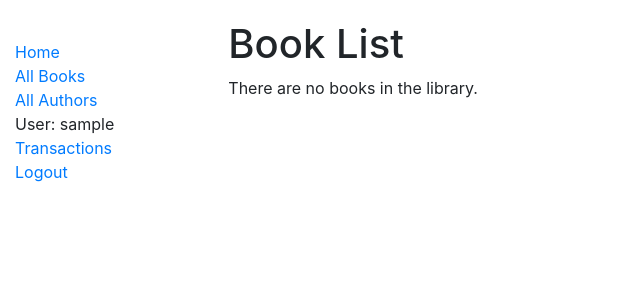
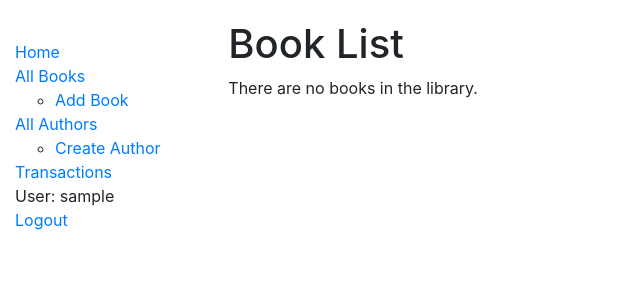
Before and after one commit to granaderos/Django-Local-Library, a Django app: page /catalog/books/ in a window 1280 px wide. Shown: the top 300 px of the page, without its empty margins (0-640 px from the left). Run offline with Django 3.2, Linux system fonts and the light colour scheme; the visitor is signed in with stand-in values (Sample User, id 1); data that the repository does not hold is empty; some libraries are stand-ins or nearby versions.

Commit message:
Book and Author update and delete for librarians - added.

```diff
--- a/catalog/templates/base_generic.html
+++ b/catalog/templates/base_generic.html
@@ -23,15 +23,26 @@
                         <ul class="sidebar-nav">
                             <li><a href="{% url 'index' %}">Home</a></li>
                             <li><a href="{% url 'books' %}">All Books</a></li>
+                            {% if user.is_authenticated and user.is_staff %}
+                                <ul>
+                                    <li><a href="{% url 'book-create' %}">Add Book</a></li>
+                                </ul>
+
+                                {% endif %}
                             <li><a href="{% url 'authors' %}">All Authors</a></li>
                             {% if user.is_authenticated %}
-                                <li>User: {{ user.get_username }}</li>
                                 {% if user.is_staff %}
+                                    <li>
+                                        <ul>
+                                            <li><a href="{% url 'author-create' %}">Create Author</a></li></li>
+                                            {# <li><a href="{% url 'author-update' %}">Update Author</a></li> #}
+                                            {# <li><a href="{% url 'author-delete' %}">Delete Author</a></li> #}
+                                        </ul>
                                     <li><a href="{% url 'transactions' %}">Transactions</a></li>
                                 {% else %}
-
                                     <li><a href="{% url 'my-borrowed' %}">My Borrowed</a></li>
                                 {% endif %}
+                                <li>User: {{ user.get_username }}</li>
                                 <li><a href="{% url 'logout' %}?next={{ request.path }}">Logout</a></li>
                             {% else %}
                                 <li><a href="{% url 'login' %}?next={{ request.path }}">Login</a></li>
--- a/catalog/templates/author_list.html
+++ b/catalog/templates/catalog/author_list.html
@@ -12,6 +12,12 @@
             {% for author in author_list %}
                 <li>
                     <a href="{{ author.get_absolute_url }}">{{ author.last_name }}, {{ author.first_name }} ({{ author.date_of_birth }} - {{ author.date_of_death }})</a>
+                    {% if user.is_authenticated and user.is_staff %}
+                        [<a href="{% url 'author-update' author.id %}">UPDATE</a> |
+                         <a href="{% url 'author-delete' author.id %}">DELETE</a>
+                        ]
+
+                    {% endif %}
                 </li>
             {% endfor %}
         </ul>
--- a/catalog/templates/book_list.html
+++ b/catalog/templates/catalog/book_list.html
@@ -9,6 +9,11 @@
                 <li>
                     <a href="{{ book.get_absolute_url }}">{{ book.title }}</a>
                     {{ book.author }}
+                    {% if user.is_authenticated and user.is_staff %}
+                        [<a href="{% url 'book-update' book.id %}">UPDATE</a> |
+                         <a href="{% url 'book-delete' book.id %}">DELETE</a>]
+                    {% endif %}
+
                 </li>
             {% endfor %}
         </ul>
--- a/catalog/urls.py
+++ b/catalog/urls.py
@@ -10,4 +10,10 @@ urlpatterns = [
     path('mybooks/', views.LoanedBooksByUserListView.as_view(), name='my-borrowed'),
     path('transactions/', views.TransactionsListView.as_view(), name='transactions'),
     path('book/<uuid:pk>/renew/', views.renew_book_librarian, name='renew-book-librarian'),
+    path('author/create/', views.AuthorCreate.as_view(), name='author-create'),
+    path('author/<int:pk>/update/', views.AuthorUpdate.as_view(), name='author-update'),
+    path('author/<int:pk>/delete/', views.AuthorDelete.as_view(), name='author-delete'),
+    path('book/create/', views.BookCreate.as_view(), name='book-create'),
+    path('book/<int:pk>/update/', views.BookUpdate.as_view(), name='book-update'),
+    path('book/<int:pk>/delete/', views.BookDelete.as_view(), name='book-delete'),
 ]
--- a/catalog/views.py
+++ b/catalog/views.py
@@ -57,7 +57,7 @@ def renew_book_librarian(request, pk):
         proposed_renewal_date = datetime.date.today() + datetime.timedelta(weeks=3)
         form = RenewBookForm(initial={'renewal_date': proposed_renewal_date,})
 
-    return render(request, 'book_renew_librarian.html', {'form': form, 'bookinst': book_inst})
+    return render(request, 'catalog/book_renew_librarian.html', {'form': form, 'bookinst': book_inst})
 
 class BookListView(generic.ListView):
     model = Book
@@ -69,7 +69,7 @@ class BookListView(generic.ListView):
 
 class BookDetailView(LoginRequiredMixin, generic.DetailView):
     model = Book
-    template_name = 'book_detail.html'
+    template_name = 'catalog/book_detail.html'
 
 
 class AuthorListView(generic.ListView):
@@ -82,12 +82,12 @@ class AuthorListView(generic.ListView):
 
 class AuthorDetailView(LoginRequiredMixin, generic.DetailView):
     model = Author
-    template_name = 'author_detail.html'
+    template_name = 'catalog/author_detail.html'
 
 
 class LoanedBooksByUserListView(LoginRequiredMixin, generic.ListView):
     model = BookInstance
-    template_name = 'bookinstance_list_borrowed_user.html'
+    template_name = 'catalog/bookinstance_list_borrowed_user.html'
     paginate_by = 2
 
     def get_queryset(self):
@@ -96,24 +96,39 @@ class LoanedBooksByUserListView(LoginRequiredMixin, generic.ListView):
 
 class TransactionsListView(LoginRequiredMixin, generic.ListView):
     model = BookInstance
-    template_name = 'transactions.html'
+    template_name = 'catalog/transactions.html'
     paginate_by = 2
 
     def get_queryset(self):
         return BookInstance.objects.all()
 
 
-class AuthorCreate(edit.CreateView):
+class AuthorCreate(LoginRequiredMixin, edit.CreateView):
     model = Author
     fields = '__all__'
     #initial = {'date_of_death': '05/01/2018'}
 
 
-class AuthorUpdate(edit.UpdateView):
+class AuthorUpdate(LoginRequiredMixin, edit.UpdateView):
     model = Author
     fields = ['first_name', 'last_name', 'date_of_birth', 'date_of_death']
 
 
-class AuthorDelete(edit.DeleteView):
+class AuthorDelete(LoginRequiredMixin, edit.DeleteView):
     model = Author
     success_url = reverse_lazy('authors')
+
+
+class BookCreate(LoginRequiredMixin, edit.CreateView):
+    model = Book
+    fields = '__all__'
+
+
+class BookUpdate(LoginRequiredMixin, edit.UpdateView):
+    model = Book
+    fields = '__all__'
+
+
+class BookDelete(LoginRequiredMixin, edit.DeleteView):
+    model = Book
+    success_url = reverse_lazy('books')
```
Also changed, not shown: catalog/templates/catalog/author_confirm_delete.html (added, +13 -0 lines), catalog/templates/catalog/author_form.html (added, +13 -0 lines), catalog/templates/catalog/book_confirm_delete.html (added, +10 -0 lines), catalog/templates/catalog/book_form.html (added, +13 -0 lines), catalog/templates/catalog/author_detail.html (renamed from catalog/templates/author_detail.html), catalog/templates/catalog/book_detail.html (renamed from catalog/templates/book_detail.html), catalog/templates/catalog/book_renew_librarian.html (renamed from catalog/templates/book_renew_librarian.html), catalog/templates/catalog/bookinstance_list_borrowed_user.html (renamed from catalog/templates/bookinstance_list_borrowed_user.html), catalog/templates/catalog/transactions.html (renamed from catalog/templates/transactions.html).
